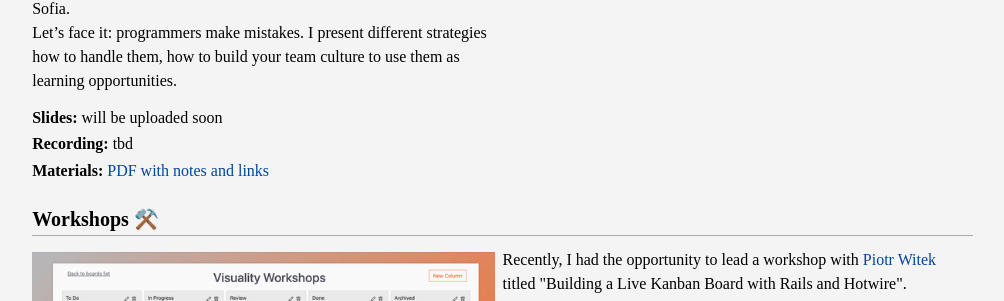
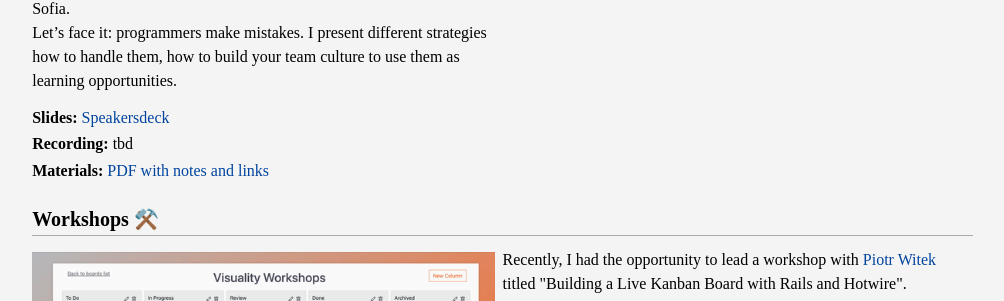
Before and after one commit to maikhel/maikhel.github.io, a Jekyll site: the page built from about.html, in a window 1280 px wide and 900 px high, scrolled down 2015 px. Shown: the part 151-452 px from the top of the window, without its empty margins (259-1263 px from the left). Built offline with Jekyll 4.4.1, drawn with Linux system fonts in a browser that asks for light colours.

Commit message:
Add link to Shit Happens presentation slides on Speakerdeck

```diff
--- a/about.html
+++ b/about.html
@@ -160,7 +160,7 @@ title: About me
       <ul class="list pl0">
         <li class="pb2">
           <strong>Slides:</strong>
-          <span>will be uploaded soon</span>
+          <a href="https://speakerdeck.com/maikhel/shit-happens-handling-mistakes-101" target="_blank" title="Shit Happens: Handling Mistakes 101" class="link dark-blue dark--gold dim">Speakersdeck</a>
         </li>
         <li class="pb2">
           <strong>Recording: </strong>
```
